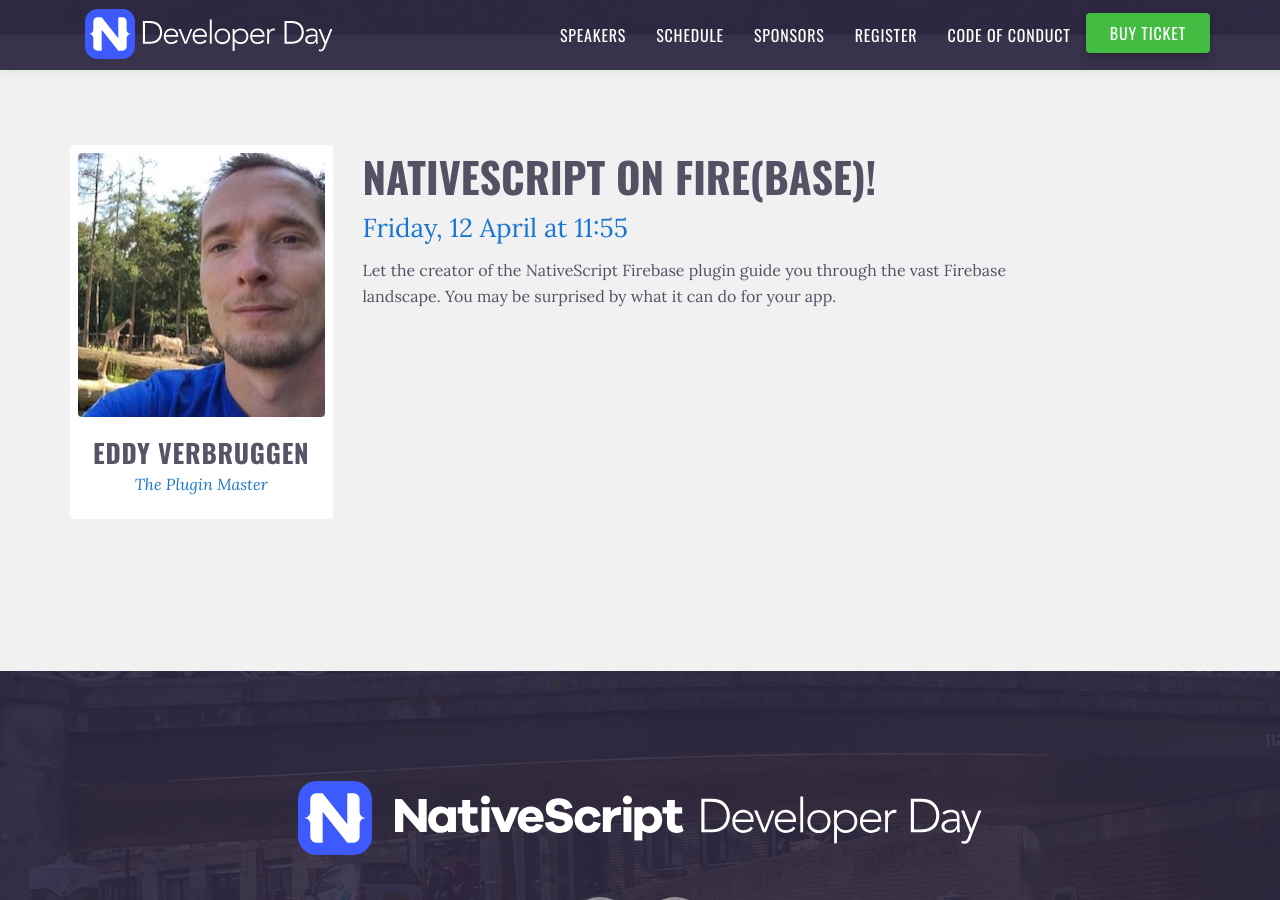
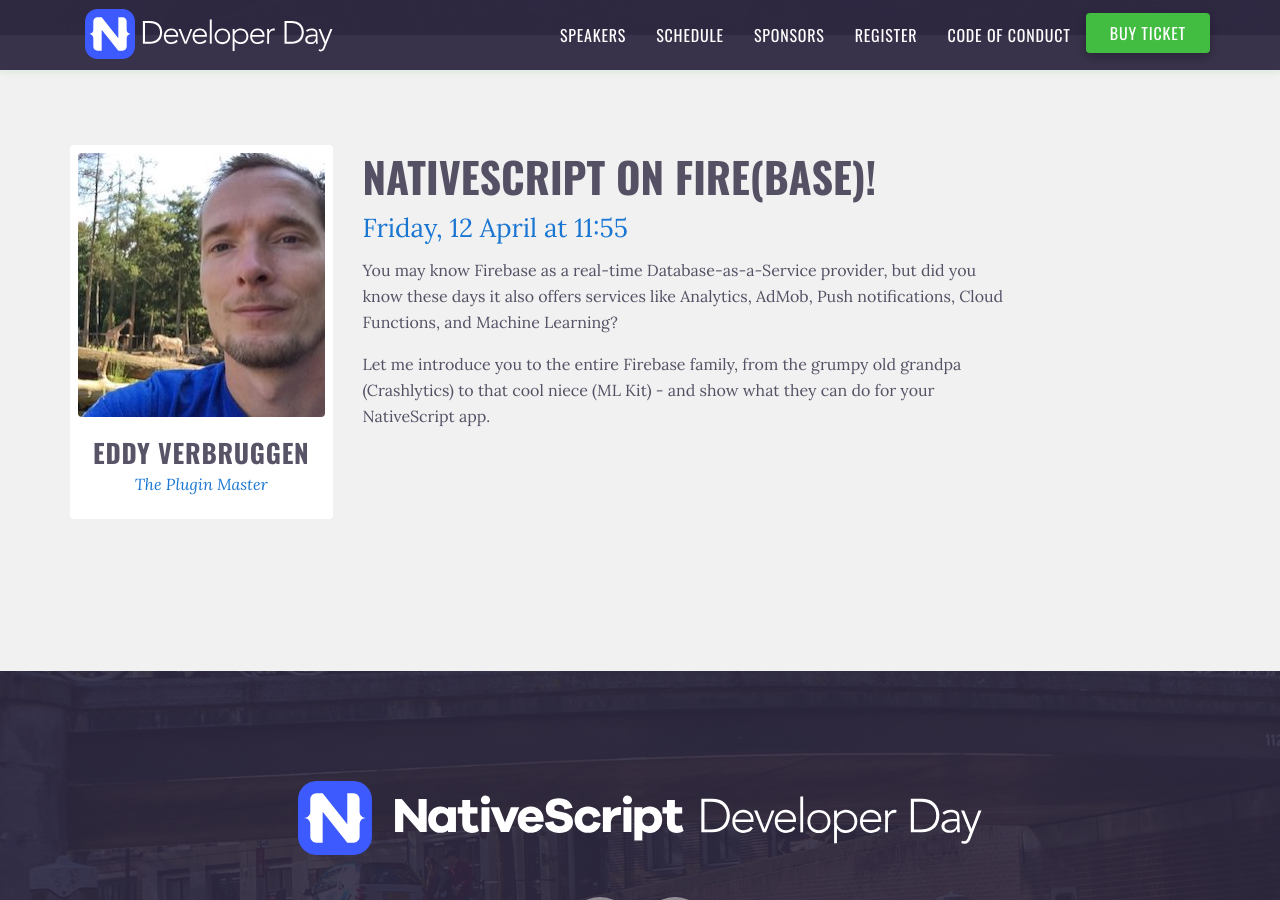
Before and after one commit to sebawita/nativescript-dev-day, a Jekyll site: the page built from schedule/session-day2-verbuggen.md, in a window 1280 px wide and 900 px high, scrolled down 333 px. Built offline with Jekyll 4.4.1, drawn with Linux system fonts in a browser that asks for light colours.

Commit message:
eddy update

```diff
--- a/schedule/session-day2-verbuggen.md
+++ b/schedule/session-day2-verbuggen.md
@@ -5,7 +5,9 @@
 type: Talk
 day: 2
 start-time: "11:55"
-short-description: "Learn all about the NativeScript Firebase plugin."
+short-description: "An introduction to the Firebase family, from the grumpy old grandpa (Crashlytics) to that cool niece (ML Kit) - and show what they can do for your NativeScript app."
 ---
 
-Let the creator of the NativeScript Firebase plugin guide you through the vast Firebase landscape. You may be surprised by what it can do for your app.
+You may know Firebase as a real-time Database-as-a-Service provider, but did you know these days it also offers services like Analytics, AdMob, Push notifications, Cloud Functions, and Machine Learning?
+
+Let me introduce you to the entire Firebase family, from the grumpy old grandpa (Crashlytics) to that cool niece (ML Kit) - and show what they can do for your NativeScript app.
```
